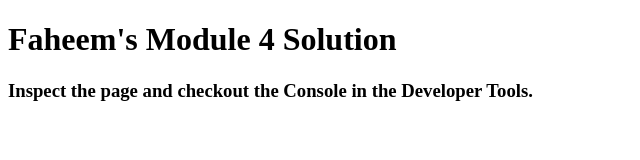
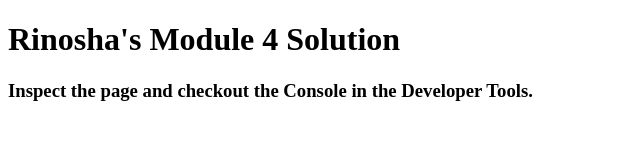
Before and after one commit to RinoshaAgabit/coursera-, a plain HTML site: page module-4-solution/index.html in a window 1280 px wide. Shown: the whole page, without its empty margins (0-640 px from the left). Drawn offline with Linux system fonts and the light colour scheme.

Commit message:
Update index.html

```diff
--- a/module-4-solution/index.html
+++ b/module-4-solution/index.html
@@ -11,7 +11,7 @@
   <script src="script.js"></script>
 </head>
 <body>
-  <h1>Faheem's Module 4 Solution</h1>
+  <h1>Rinosha's Module 4 Solution</h1>
   <h3>Inspect the page and checkout the Console in the Developer Tools.</h3>
 </body>
 </html>
```
